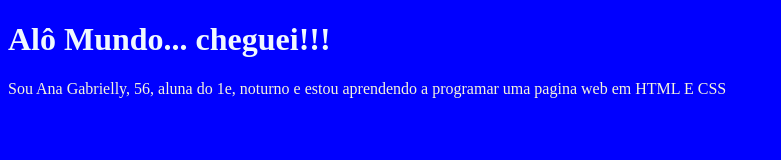
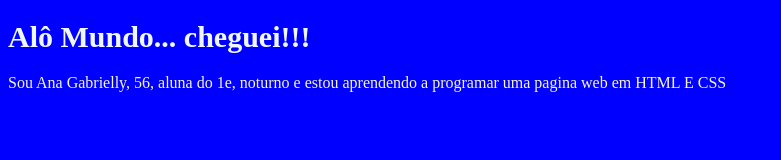
Before and after one commit to anaalmeidapimentel-lab/primeiro-repositorio, a plain HTML site: page index.html in a window 1280 px wide. Shown: the whole page, without its empty margins (0-781 px from the left). Drawn offline with Linux system fonts and the light colour scheme; files that its build step writes are made by us from their sources.

Commit message:
aula de estilo

```diff
--- a/style.CSS/style.CSS
+++ b/style.CSS/style.CSS
@@ -7,7 +7,7 @@ body
 
 h1 {
 
-    font-size: 30px:
+    font-size: 30px
 }
 
 p {
```
